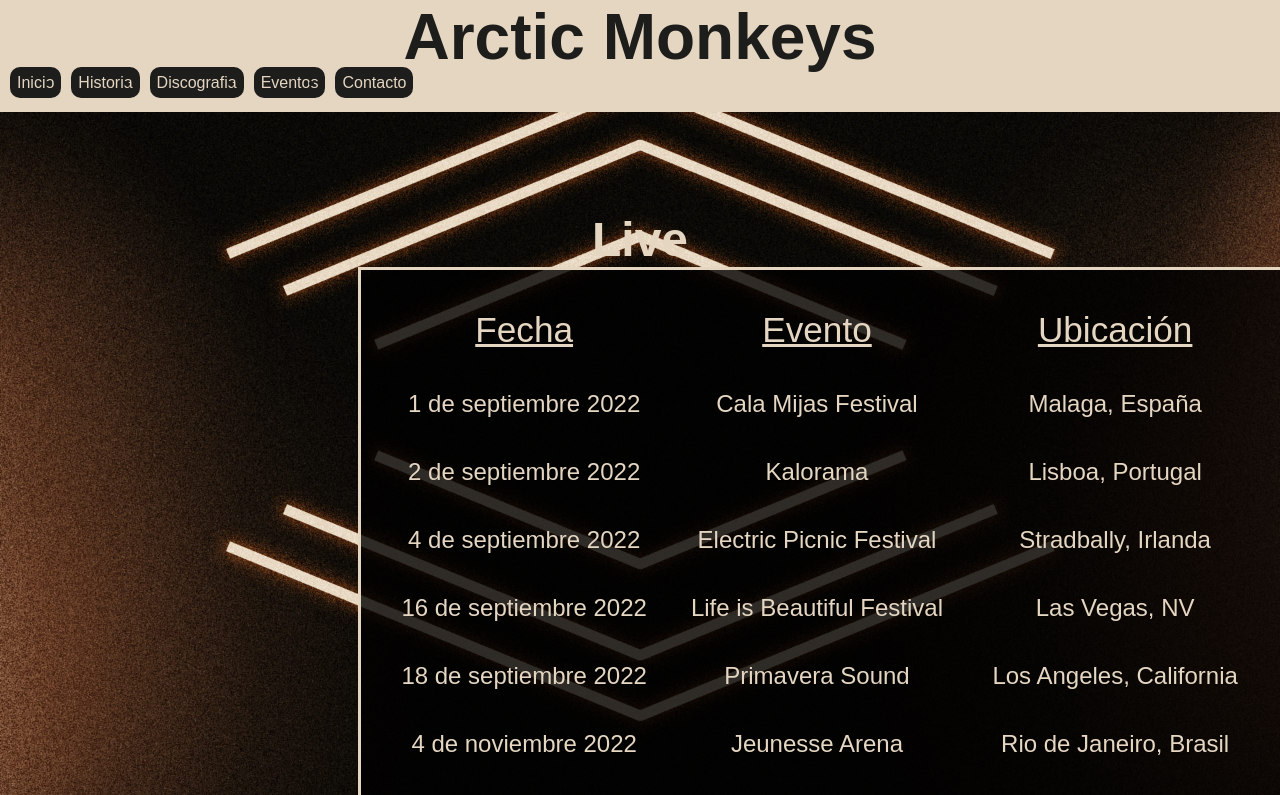
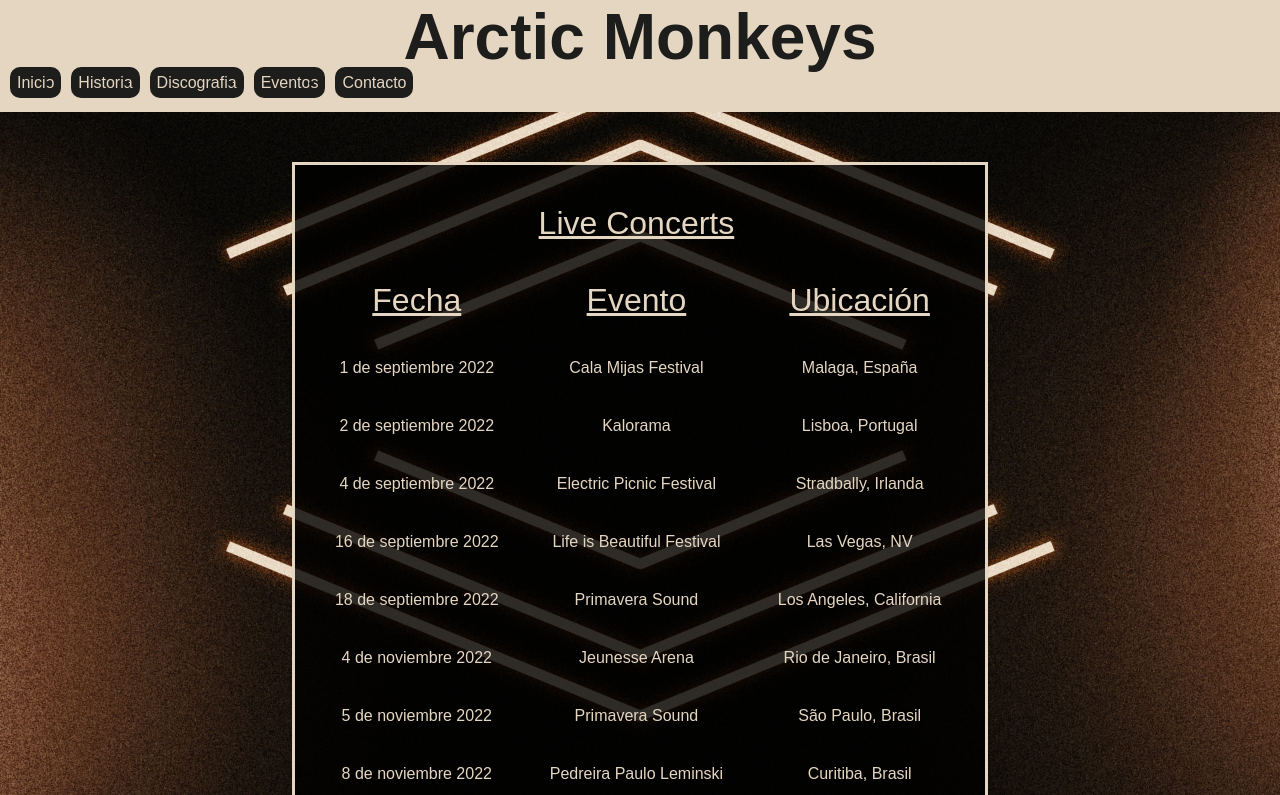
Before and after one commit to BrianCossio/Pagina-Banda-Brian-Cossio, a plain HTML site: page pages/eventos.html in a window 1280 px wide. Shown: the top 795 px of the page. Drawn offline with Linux system fonts and the light colour scheme; a web font is replaced by a local one.

Commit message:
grid de Eventos terminado

```diff
--- a/css/style.css
+++ b/css/style.css
@@ -99,6 +99,7 @@
 #footer_index {
     grid-area: footer;
 }
+
 #main_index {
     grid-area: main;
     display: grid;
@@ -235,6 +236,7 @@
     grid-area: headerhistoria;
 
 }
+
 #footer_historia {
     grid-area: footerhistoria;
 }
@@ -395,7 +397,7 @@
 }
 
 #footer_discografia {
-        grid-area: footer;
+    grid-area: footer;
 }
 
 
@@ -631,7 +633,7 @@
 
 /* ************************************************ */
 /* *******************Clases Eventos********************** */
-.titulo_eventos {
+/* .titulo_eventos {
     color: #e5d6c2;
     font-family: 'Anek Telugu', sans-serif;
     font-size: 3rem;
@@ -656,9 +658,65 @@
 .estilo_titulos_columnas {
     font-size: 2.2rem;
     text-decoration: underline;
+} */
+
+/* ******************************************************** */
+/* ******************Grilla Eventos******************* */
+#estructura_grilla_eventos {
+    display: grid;
+    grid-template-rows: 0.5fr 3fr 3fr 0.5fr;
+    grid-template-columns: 1fr 1fr 1fr;
+    grid-template-areas: "header header header"
+        "main main main"
+        "main main main"
+        "footer footer footer";
 }
 
-/* ******************************************************** */
+#header_eventos {
+    grid-area: header;
+
+}
+
+#footer_eventos {
+    grid-area: footer;
+}
+
+#main_eventos {
+    grid-area: main;
+    display: grid;
+    grid-template-rows: 1fr;
+    grid-template-columns: 1fr;
+    grid-template-areas: "secttabla"
+}
+
+/* ***************Elementos grilla Main Eventos*******************/
+#secttabla {
+    display: flex;
+    flex-direction: column;
+    align-items: center;
+    justify-content: center;
+}
+
+#secttabla table {
+    font-family: 'Anek Telugu', sans-serif;
+    color: #e5d6c2;
+    background-color: rgba(0, 0, 0, 0.8);
+    border-spacing: 40px;
+    border: solid #e5d6c2;
+    margin: 50px;
+    text-align: center;
+}
+
+#titulo_tabla {
+    font-size: 2rem;
+    text-decoration: underline;
+}
+
+#primer_fila_titulos {
+    font-size: 2rem;
+    text-decoration: underline;
+}
+
 /* ***************Clases Contacto***************** */
 .estilo_fieldset {
     display: inline-block;
--- a/pages/eventos.html
+++ b/pages/eventos.html
@@ -13,9 +13,9 @@
   <title>Document</title>
 </head>
 
-<body>
+<body id="estructura_grilla_eventos">
 
-  <header class="fondo_header">
+  <header id="header_eventos" class="fondo_header">
     <h1 id="estilo_titulo_principal">Arctic Monkeys</h1>
     <!-- menu de enlaces -->
     <nav class="estilo_texto_2">
@@ -31,11 +31,16 @@
   </header>
 
 
-  <main>
-    <h1 class="titulo_eventos">Live</h1>
+  <main id="main_eventos">
+    <section id="secttabla">
       <!-- **********Tabla de eventos*********************** -->
-    <table class="estilo_tabla_eventos">
-      <tr class="estilo_titulos_columnas">
+      <table>
+        <tr>
+          <td></td>
+          <td id="titulo_tabla">Live Concerts</td>
+          <td></td>
+        </tr>
+        <tr id="primer_fila_titulos">
           <td>Fecha</td>
           <td>Evento</td>
           <td>Ubicación</td>
@@ -101,10 +106,12 @@
           <td>Lima, Perú</td>
         </tr>
       </table>
+    </section>
+
   </main>
 
 
-  <footer class="fondo_footer">
+  <footer id="footer_eventos" class="fondo_footer">
 
     <img
       src="../assets/images/arctic-monkeys-am-do-i-wanna-know-phonograph-record-album-others-f57314692862fe7a6a624a3c0d455d4b (1) (1).png"
```
Lines whose indentation alone changed are shown as unchanged.
